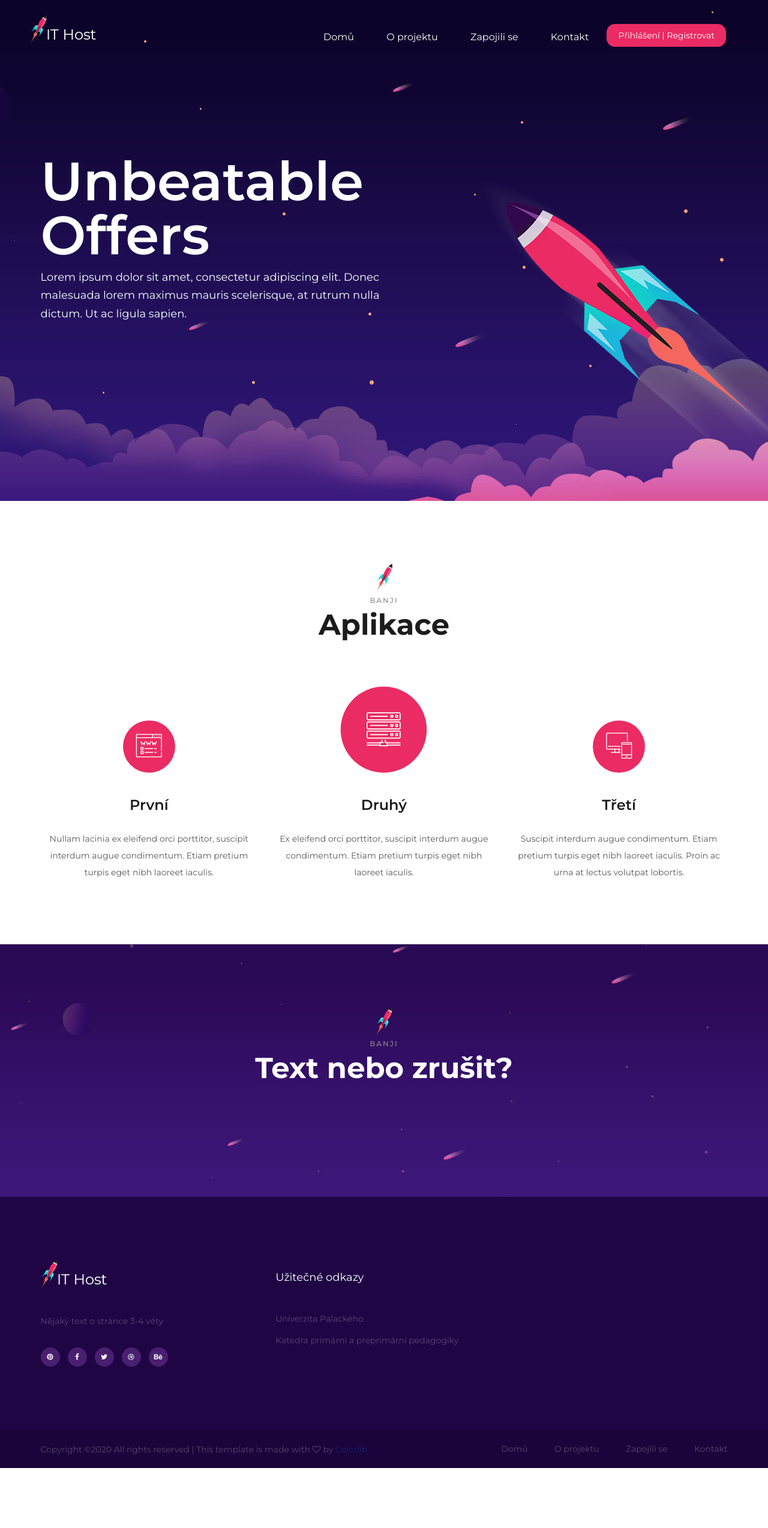
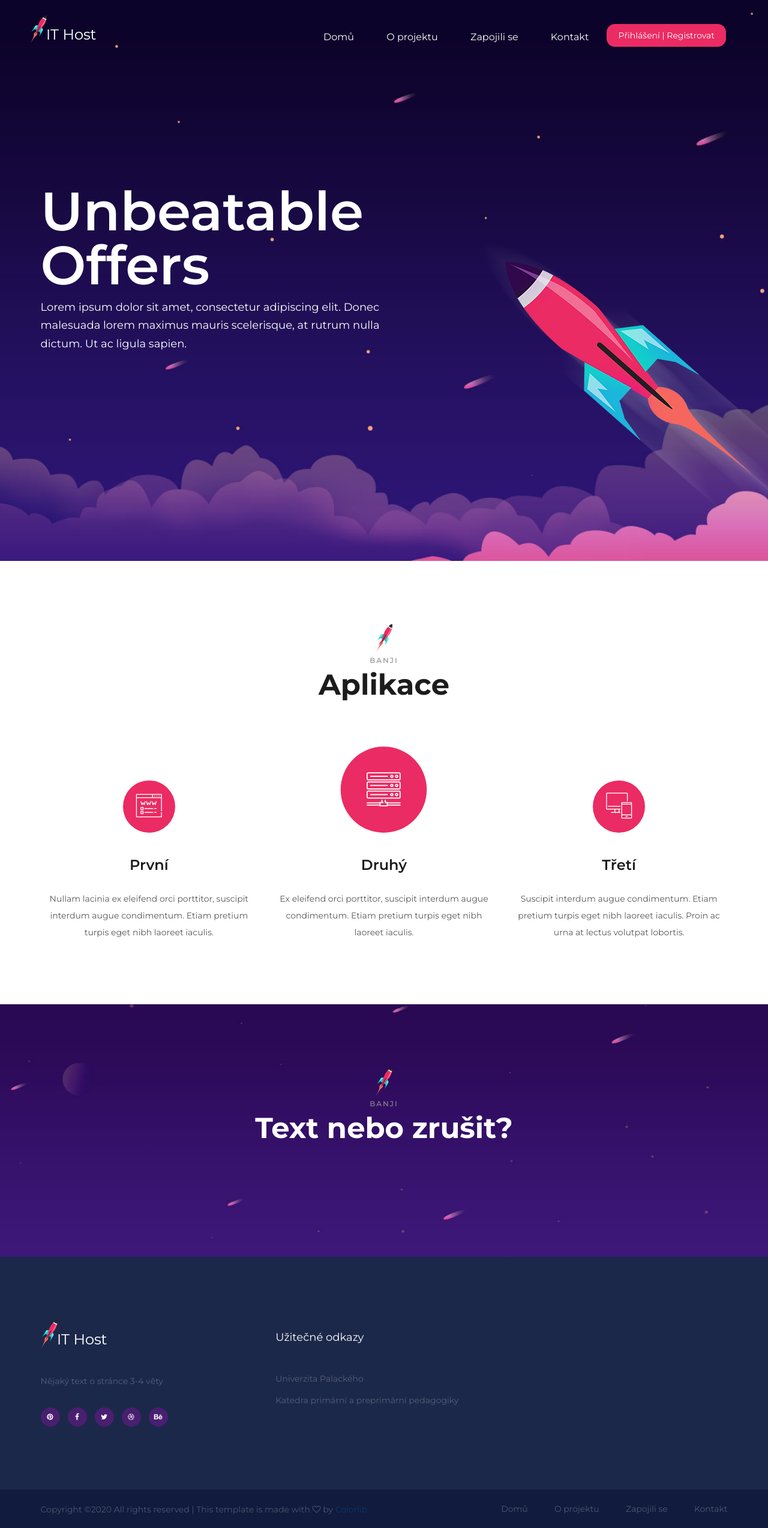
Before and after one commit to LISD20/banji, a PHP site: page /domu.html in a window 1280 px wide. Shown: the whole page at 60% size. Before the commit the page ends 2447 px from the top, so only its background shows below. Run offline with PHP 8.4, Linux system fonts and the light colour scheme.

Commit message:
Vložení obrázků a úprava barev.

```diff
--- a/css/style.css
+++ b/css/style.css
@@ -586,7 +586,7 @@
 ---------------------*/
 
 .hero-section {
-	height: 835px;
+	height: 935px;
 	overflow: hidden;
 }
 
@@ -983,7 +983,7 @@
 }
 
 .footer-top-section {
-	background: #200545;
+	background: #1c284a;
 }
 
 .footer-widget .fw-title {
@@ -1059,7 +1059,7 @@
 ---------------------*/
 
 .footer-section {
-	background: #1b043b;
+	background: #101b3d;
 	overflow: hidden;
 	padding: 20px 0px;
 }
--- a/domu.html
+++ b/domu.html
@@ -7,7 +7,8 @@
 	<meta name="keywords" content="cloud, hosting, creative, html">
 	<meta name="viewport" content="width=device-width, initial-scale=1.0">
 	<!-- Favicon -->
-	<link href="img/favicon.ico" rel="shortcut icon"/>
+        <link rel="shortcut icon" href="img/favicon.ico" type="image/x-icon">
+        <link rel="icon" href="img/favicon.ico" type="image/x-icon">
 
 	<!-- Google Font -->
 	<link href="https://fonts.googleapis.com/css?family=Montserrat:400,400i,500,500i,600,600i,700,700i" rel="stylesheet">
--- a/pohledy/rozlozeni.phtml
+++ b/pohledy/rozlozeni.phtml
@@ -7,7 +7,8 @@
 	<meta name="keywords" content="<?= $klicova_slova ?>">
 	<meta name="viewport" content="width=device-width, initial-scale=1.0">
 	<!-- Favicon -->
-	<link href="img/favicon.ico" rel="shortcut icon"/>
+	<link rel="shortcut icon" href="img/favicon.ico" type="image/x-icon">
+        <link rel="icon" href="img/favicon.ico" type="image/x-icon">
 
 	<!-- Google Font -->
 	<link href="https://fonts.googleapis.com/css?family=Montserrat:400,400i,500,500i,600,600i,700,700i" rel="stylesheet">
```
Also changed, not shown: img/favicon.ico.
